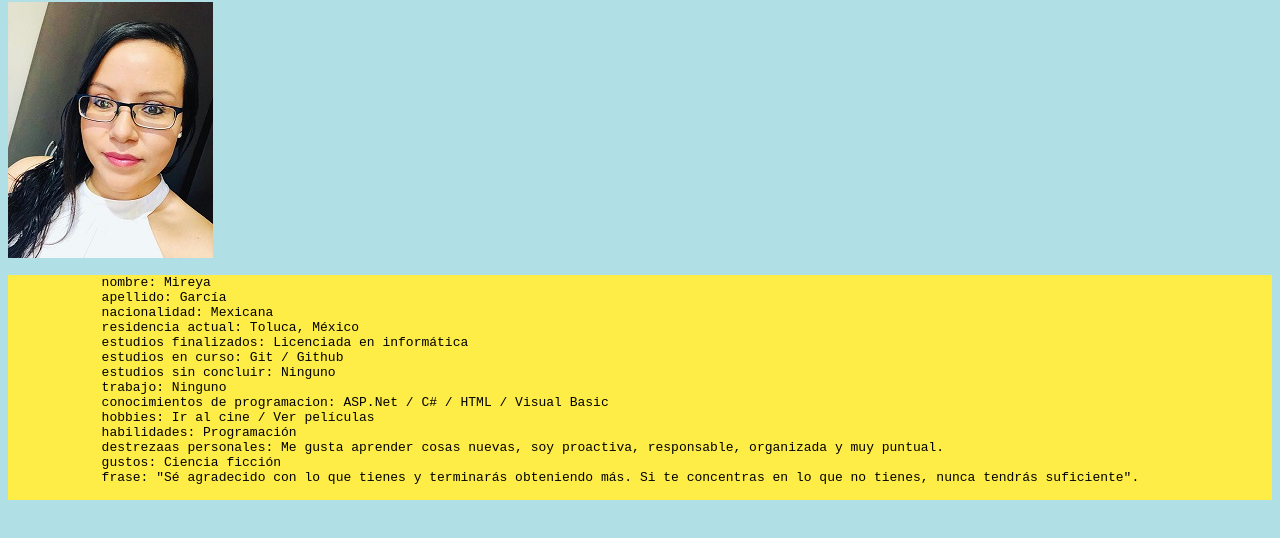
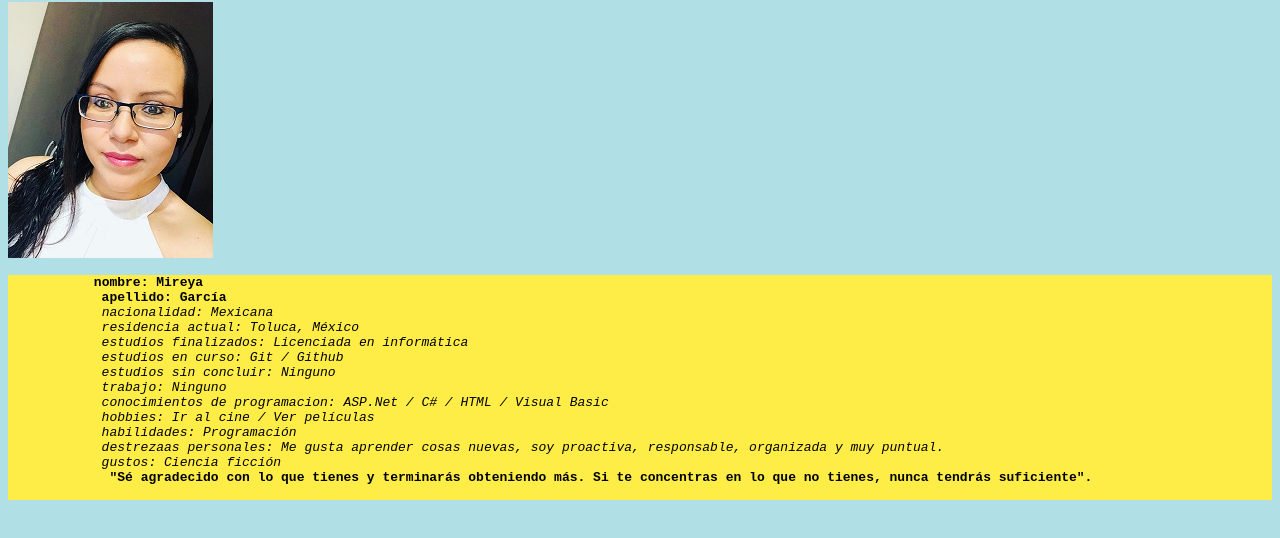
Before and after one commit to andresquiros264/proyecto-puma, a plain HTML site: page index.html in a window 1280 px wide. Shown: the part 60-598 px from the top of the page. Drawn offline with Linux system fonts and the light colour scheme.

Commit message:
Uso de etiquetas i, b, strong

```diff
--- a/index.html
+++ b/index.html
@@ -10,14 +10,13 @@
 </head>
 <body style="background-color:powderblue;">
    <header>
-    <h1
-      style="font-size:25px;">TEAM POWER
+    <h1 style="font-size:25px;">TEAM POWER
     </h1>
       <img src="img/MireyaG.jpg">
         <pre style="background-color:rgb(255, 237, 71);">
-            nombre: Mireya
-            apellido: García
-            nacionalidad: Mexicana
+           <b>nombre: Mireya
+            apellido: García</b>
+            <i>nacionalidad: Mexicana
             residencia actual: Toluca, México
             estudios finalizados: Licenciada en informática
             estudios en curso: Git / Github
@@ -27,8 +26,8 @@
             hobbies: Ir al cine / Ver películas
             habilidades: Programación
             destrezaas personales: Me gusta aprender cosas nuevas, soy proactiva, responsable, organizada y muy puntual.
-            gustos: Ciencia ficción
-            frase: "Sé agradecido con lo que tienes y terminarás obteniendo más. Si te concentras en lo que no tienes, nunca tendrás suficiente".
+            gustos: Ciencia ficción</i>
+            <strong> "Sé agradecido con lo que tienes y terminarás obteniendo más. Si te concentras en lo que no tienes, nunca tendrás suficiente". </strong>
         </pre>
 
    </header>
```
